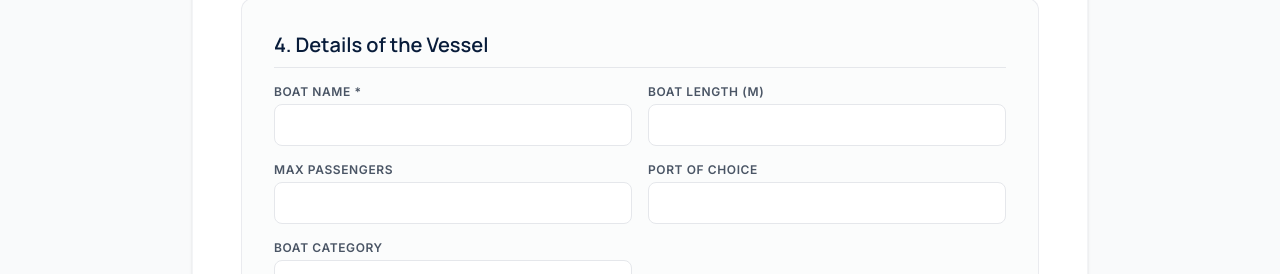
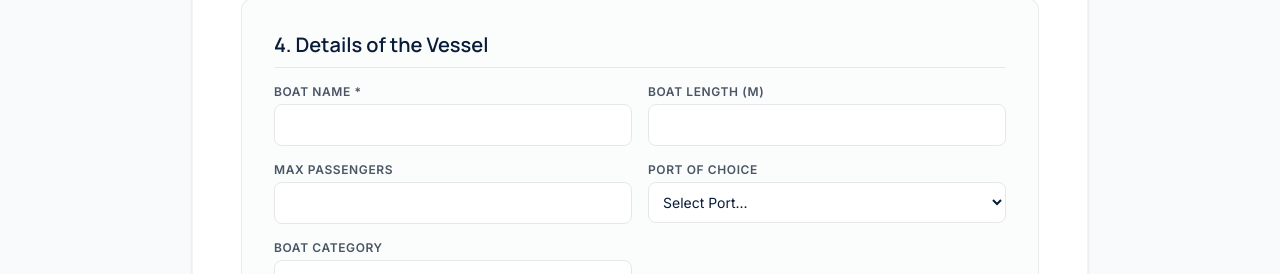
Before and after one commit to sohaib2good-source/Flix, a React (Vite) app: page /registries in a window 1280 px wide. Shown: the part 1613-1887 px from the top of the page. Built offline with nearby package versions, Linux system fonts and the light colour scheme; no server answers.

Commit message:
feat(form): add Polish ports dropdown to Port of Choice field

```diff
--- a/src/pages/BoatRegistration.tsx
+++ b/src/pages/BoatRegistration.tsx
@@ -278,7 +278,28 @@ export default function BoatRegistration() {
               </div>
               <div>
                 <label className="block text-xs font-semibold uppercase tracking-wider text-gray-600 mb-1">Port of Choice</label>
-                <input type="text" name="portOfChoice" value={formData.portOfChoice} onChange={handleChange} className="w-full p-2.5 bg-white border border-gray-200 rounded-lg text-sm" />
+                <select
+                  name="portOfChoice"
+                  value={formData.portOfChoice}
+                  onChange={handleChange}
+                  className="w-full p-2.5 bg-white border border-gray-200 rounded-lg text-sm focus:ring-2 focus:ring-[var(--color-luxury-gold)] focus:outline-none"
+                >
+                  <option value="">Select Port...</option>
+                  <option value="GDANSK">GDANSK</option>
+                  <option value="Gdynia">Gdynia</option>
+                  <option value="Świnoujście">Świnoujście</option>
+                  <option value="Szczecin">Szczecin</option>
+                  <option value="Kołobrzeg">Kołobrzeg</option>
+                  <option value="Sopot">Sopot</option>
+                  <option value="Wolin">Wolin</option>
+                  <option value="Hel">Hel</option>
+                  <option value="Jastarnia">Jastarnia</option>
+                  <option value="Darłowo">Darłowo</option>
+                  <option value="Dąbki">Dąbki</option>
+                  <option value="Krynica Morska">Krynica Morska</option>
+                  <option value="Dziwnów">Dziwnów</option>
+                  <option value="Chałupy">Chałupy</option>
+                </select>
               </div>
               <div>
                 <label className="block text-xs font-semibold uppercase tracking-wider text-gray-600 mb-1">Boat Category</label>
```
